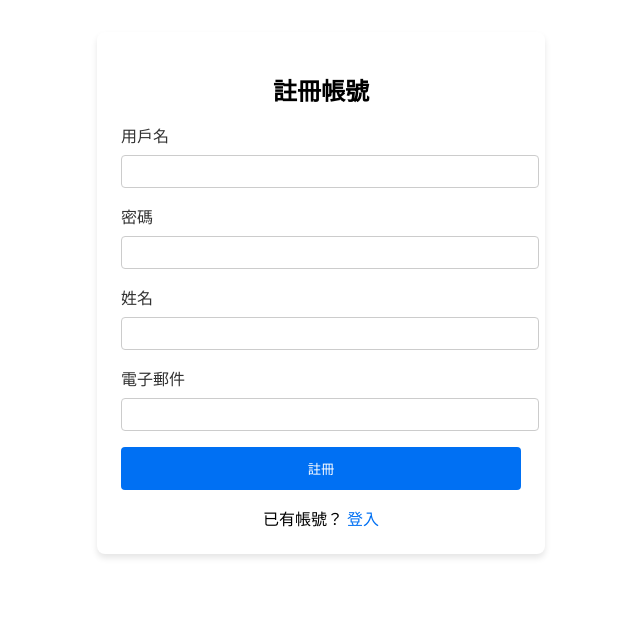
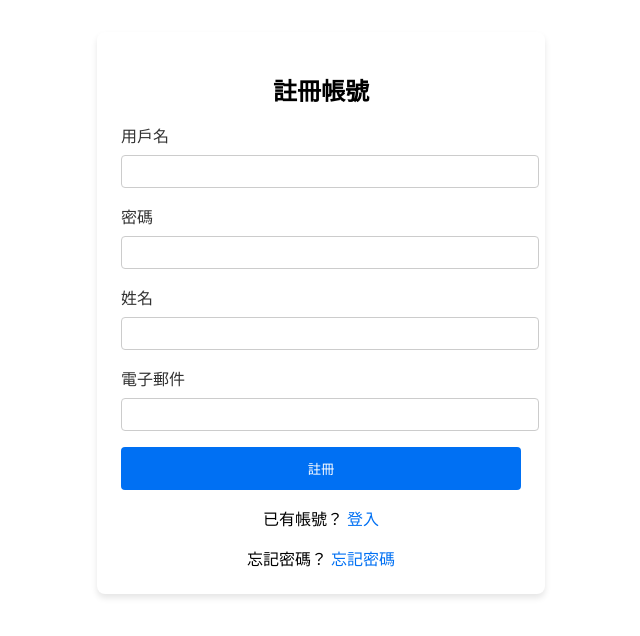
Before and after one commit to alicezuber/BCCT-Platform, a Next.js app in the folder my-new-dapp/: page /register in a window 1280 px wide. Shown: the top 636 px of the page, without its empty margins (319-959 px from the left). Built offline with nearby package versions, Linux system fonts and the light colour scheme.

Commit message:
c新增忘記密碼

```diff
--- a/my-new-dapp/pages/register.js
+++ b/my-new-dapp/pages/register.js
@@ -123,6 +123,10 @@ export default function Register() {
         已有帳號？{' '}
         <Link href="/login" className={styles.link}>登入</Link>
       </div>
+      <div className={styles.extra}>
+        忘記密碼？{' '}
+        <Link href="/forget_password" className={styles.link}>忘記密碼</Link>
+      </div>
     </div>
   );
 }
```
Also changed, not shown: my-new-dapp/pages/forget_password.js (added), 2 other files (tests, documents, lock files or other folders).
